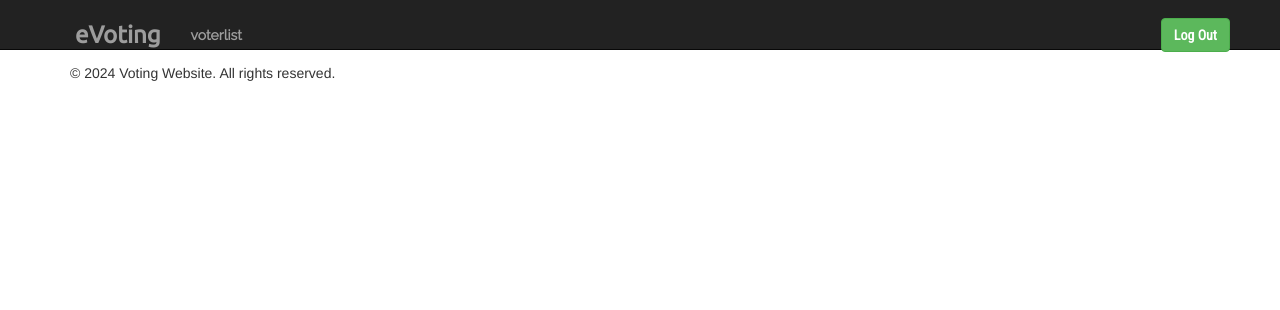
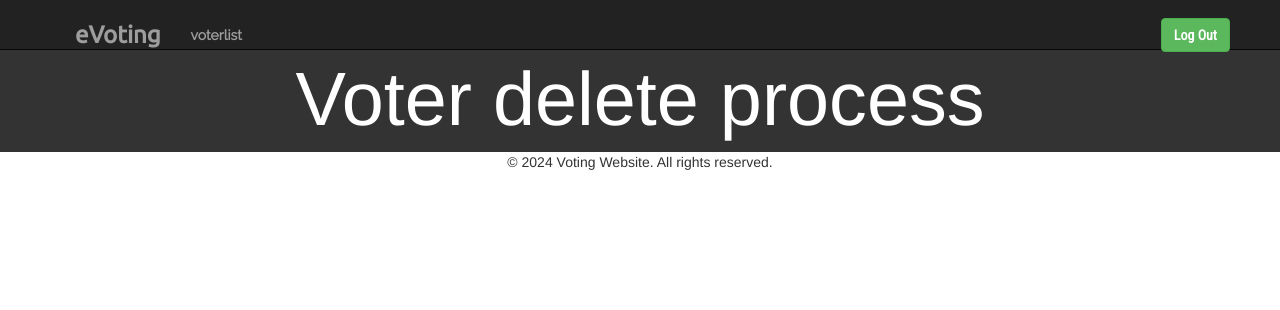
Before and after one commit to vitthaltigote/ONLINE-VOTING-SYSTEM, a PHP site: page /voterDelete.php in a window 1280 px wide. Shown: the top 310 px of the page. Run offline with PHP 8.4, Linux system fonts and the light colour scheme.

```diff
--- a/voterDelete.php
+++ b/voterDelete.php
@@ -58,6 +58,25 @@
         color: #fff;
         text-decoration: none;
     }
+    .htitle{
+      background-color: #333;
+      height:auto;
+      margin-top: 3%;
+      width: 100%;
+      align-content: center;
+
+    }
+    h2{
+      height:fit-content;
+      color: #fff;
+      text-align: center;
+      font-size: 2cm;
+    }
+    footer{
+    margin-bottom: 10px;
+    padding-bottom: 0%;
+    text-align: center;
+    }
     </style>
 
 
@@ -70,7 +89,6 @@
   </head>
   <body>
 
-	<div class="container">
   	<nav class="navbar navbar-default navbar-fixed-top navbar-inverse
     " role="navigation">
       <div class="container">
@@ -97,15 +115,34 @@
 
       </div> <!-- end of container -->
     </nav>
+<div class="htitle">
 
+<h2 align='center'>Voter delete process</h2>
 
-<h2 align='center'>Voter delete</h2>
+</div>
+<!-- logic of delete voter -->
+<?php
 
+    include('config.php');
 
+if(isset($_GET['id']))
+{
+    $id=$_GET['id'];
+
+    $query="delete from `tbl_users` where `id`= '$id'";
+    $result= mysqli_query($conn,$query);
+  if(!$result)
+  {
+  die("query failed");
+  }
+else
+  header('location:cpanel.php?delete_msg= you have delete voter successfully.');
+  }
+?>
 
         <footer>
                 <p>&copy; <?php echo date("Y"); ?> Voting Website. All rights reserved.</p>
         </footer>
-    </div>
+
   </body>
 </html>
```
Also changed, not shown: adminVoterlist.php (+13 -8 lines).
